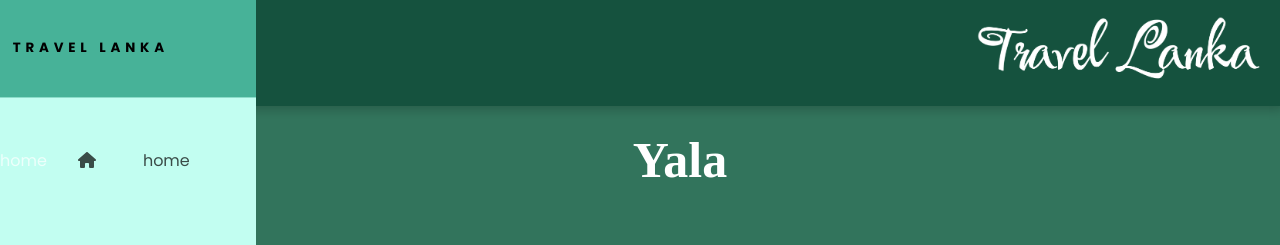
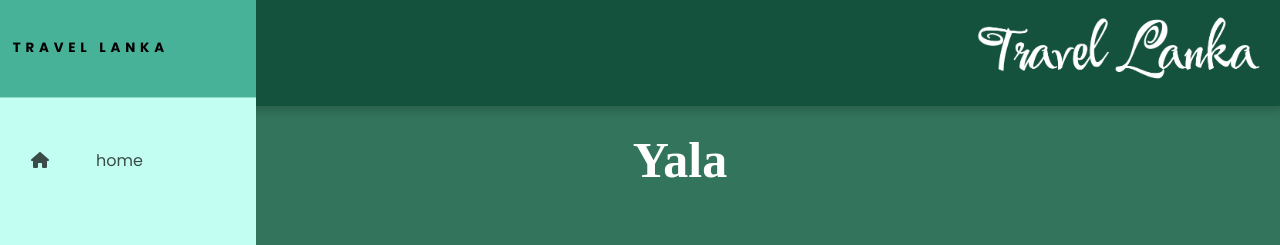
Before and after one commit to Niroshan-k/travellanka.lk, a PHP site: page /yala.html in a window 1280 px wide. Shown: the top 245 px of the page. Run offline with PHP 8.4, Linux system fonts and the light colour scheme.

Commit message:
new change

```diff
--- a/home.html
+++ b/home.html
@@ -246,7 +246,7 @@
       <li class="nav-item">
         <a href="animals.html" class="nav-link">
           <section class="tooltip1">
-            <p>-Yala</p>
+            <p>-yala</p>
             <p>-Wilpattu</p>
           </section>
 
--- a/main-css.css
+++ b/main-css.css
@@ -127,6 +127,7 @@
   z-index: 1;
   transform: translateX(160px);
  }
+
 .nav-item:hover .tooltip1{
   visibility: visible;
 }
--- a/yala.html
+++ b/yala.html
@@ -28,7 +28,6 @@
 
    <li class="nav-item">
      <a href="home.html" class="nav-link">
-      <span class="tooltip">home</span>
        <svg xmlns="http://www.w3.org/2000/svg" height="16" width="18" viewBox="0 0 576 512"><!--!Font Awesome Free 6.5.1 by @fontawesome - https://fontawesome.com License - https://fontawesome.com/license/free Copyright 2023 Fonticons, Inc.--><path d="M575.8 255.5c0 18-15 32.1-32 32.1h-32l.7 160.2c0 2.7-.2 5.4-.5 8.1V472c0 22.1-17.9 40-40 40H456c-1.1 0-2.2 0-3.3-.1c-1.4 .1-2.8 .1-4.2 .1H416 392c-22.1 0-40-17.9-40-40V448 384c0-17.7-14.3-32-32-32H256c-17.7 0-32 14.3-32 32v64 24c0 22.1-17.9 40-40 40H160 128.1c-1.5 0-3-.1-4.5-.2c-1.2 .1-2.4 .2-3.6 .2H104c-22.1 0-40-17.9-40-40V360c0-.9 0-1.9 .1-2.8V287.6H32c-18 0-32-14-32-32.1c0-9 3-17 10-24L266.4 8c7-7 15-8 22-8s15 2 21 7L564.8 231.5c8 7 12 15 11 24z"/></svg>
        <span class="link-text">home</span>
      </a>
@@ -36,7 +35,6 @@
 
    <li class="nav-item">
      <a href="introduction.html" class="nav-link">
-      <span class="tooltip">introduction</span>
        <svg xmlns="http://www.w3.org/2000/svg" height="16" width="14" viewBox="0 0 448 512"><!--!Font Awesome Free 6.5.1 by @fontawesome - https://fontawesome.com License - https://fontawesome.com/license/free Copyright 2023 Fonticons, Inc.--><path d="M96 0C43 0 0 43 0 96V416c0 53 43 96 96 96H384h32c17.7 0 32-14.3 32-32s-14.3-32-32-32V384c17.7 0 32-14.3 32-32V32c0-17.7-14.3-32-32-32H384 96zm0 384H352v64H96c-17.7 0-32-14.3-32-32s14.3-32 32-32zm32-240c0-8.8 7.2-16 16-16H336c8.8 0 16 7.2 16 16s-7.2 16-16 16H144c-8.8 0-16-7.2-16-16zm16 48H336c8.8 0 16 7.2 16 16s-7.2 16-16 16H144c-8.8 0-16-7.2-16-16s7.2-16 16-16z"/></svg>
        <span class="link-text">Introduction</span>
      </a>
@@ -44,7 +42,6 @@
 
    <li class="nav-item">
      <a href="dowc.html" class="nav-link">
-      <span class="tooltip">DOWC</span>
        <svg xmlns="http://www.w3.org/2000/svg" height="16" width="14" viewBox="0 0 448 512"><!--!Font Awesome Free 6.5.1 by @fontawesome - https://fontawesome.com License - https://fontawesome.com/license/free Copyright 2023 Fonticons, Inc.--><path d="M224 256A128 128 0 1 0 224 0a128 128 0 1 0 0 256zm-45.7 48C79.8 304 0 383.8 0 482.3C0 498.7 13.3 512 29.7 512H418.3c16.4 0 29.7-13.3 29.7-29.7C448 383.8 368.2 304 269.7 304H178.3z"/></svg>
        <span class="link-text">About DWC</span>
      </a>
@@ -52,21 +49,18 @@
 
    <li class="nav-item">
      <a href="gallery.html" class="nav-link">
-      <span class="tooltip">gallery</span>
        <svg xmlns="http://www.w3.org/2000/svg" height="16" width="16" viewBox="0 0 512 512"><!--!Font Awesome Free 6.5.1 by @fontawesome - https://fontawesome.com License - https://fontawesome.com/license/free Copyright 2023 Fonticons, Inc.--><path d="M0 96C0 60.7 28.7 32 64 32H448c35.3 0 64 28.7 64 64V416c0 35.3-28.7 64-64 64H64c-35.3 0-64-28.7-64-64V96zM323.8 202.5c-4.5-6.6-11.9-10.5-19.8-10.5s-15.4 3.9-19.8 10.5l-87 127.6L170.7 297c-4.6-5.7-11.5-9-18.7-9s-14.2 3.3-18.7 9l-64 80c-5.8 7.2-6.9 17.1-2.9 25.4s12.4 13.6 21.6 13.6h96 32H424c8.9 0 17.1-4.9 21.2-12.8s3.6-17.4-1.4-24.7l-120-176zM112 192a48 48 0 1 0 0-96 48 48 0 1 0 0 96z"/></svg>
        <span class="link-text">Gallery</span>
      </a>
    </li>
    <li class="nav-item">
     <a href="animals.html" class="nav-link">
-      <span class="tooltip">animals</span>
       <svg xmlns="http://www.w3.org/2000/svg" height="16" width="16" viewBox="0 0 512 512"><!--!Font Awesome Free 6.5.1 by @fontawesome - https://fontawesome.com License - https://fontawesome.com/license/free Copyright 2023 Fonticons, Inc.--><path d="M226.5 92.9c14.3 42.9-.3 86.2-32.6 96.8s-70.1-15.6-84.4-58.5s.3-86.2 32.6-96.8s70.1 15.6 84.4 58.5zM100.4 198.6c18.9 32.4 14.3 70.1-10.2 84.1s-59.7-.9-78.5-33.3S-2.7 179.3 21.8 165.3s59.7 .9 78.5 33.3zM69.2 401.2C121.6 259.9 214.7 224 256 224s134.4 35.9 186.8 177.2c3.6 9.7 5.2 20.1 5.2 30.5v1.6c0 25.8-20.9 46.7-46.7 46.7c-11.5 0-22.9-1.4-34-4.2l-88-22c-15.3-3.8-31.3-3.8-46.6 0l-88 22c-11.1 2.8-22.5 4.2-34 4.2C84.9 480 64 459.1 64 433.3v-1.6c0-10.4 1.6-20.8 5.2-30.5zM421.8 282.7c-24.5-14-29.1-51.7-10.2-84.1s54-47.3 78.5-33.3s29.1 51.7 10.2 84.1s-54 47.3-78.5 33.3zM310.1 189.7c-32.3-10.6-46.9-53.9-32.6-96.8s52.1-69.1 84.4-58.5s46.9 53.9 32.6 96.8s-52.1 69.1-84.4 58.5z"/></svg>
       <span class="link-text">Animals</span>
     </a>
   </li>
 
    <li class="nav-item">
-    <span class="tooltip">leopard</span>
      <a href="leophard.html" class="nav-link">
        <svg xmlns="http://www.w3.org/2000/svg" viewBox="0 0 576 512"><!--!Font Awesome Free 6.5.1 by @fontawesome - https://fontawesome.com License - https://fontawesome.com/license/free Copyright 2023 Fonticons, Inc.--><path d="M320 192h17.1c22.1 38.3 63.5 64 110.9 64c11 0 21.8-1.4 32-4v4 32V480c0 17.7-14.3 32-32 32s-32-14.3-32-32V339.2L280 448h56c17.7 0 32 14.3 32 32s-14.3 32-32 32H192c-53 0-96-43-96-96V192.5c0-16.1-12-29.8-28-31.8l-7.9-1c-17.5-2.2-30-18.2-27.8-35.7s18.2-30 35.7-27.8l7.9 1c48 6 84.1 46.8 84.1 95.3v85.3c34.4-51.7 93.2-85.8 160-85.8zm160 26.5v0c-10 3.5-20.8 5.5-32 5.5c-28.4 0-54-12.4-71.6-32h0c-3.7-4.1-7-8.5-9.9-13.2C357.3 164 352 146.6 352 128v0V32 12 10.7C352 4.8 356.7 .1 362.6 0h.2c3.3 0 6.4 1.6 8.4 4.2l0 .1L384 21.3l27.2 36.3L416 64h64l4.8-6.4L512 21.3 524.8 4.3l0-.1c2-2.6 5.1-4.2 8.4-4.2h.2C539.3 .1 544 4.8 544 10.7V12 32v96c0 17.3-4.6 33.6-12.6 47.6c-11.3 19.8-29.6 35.2-51.4 42.9zM432 128a16 16 0 1 0 -32 0 16 16 0 1 0 32 0zm48 16a16 16 0 1 0 0-32 16 16 0 1 0 0 32z"/></svg>
        <span class="link-text">Leopard</span>
```
